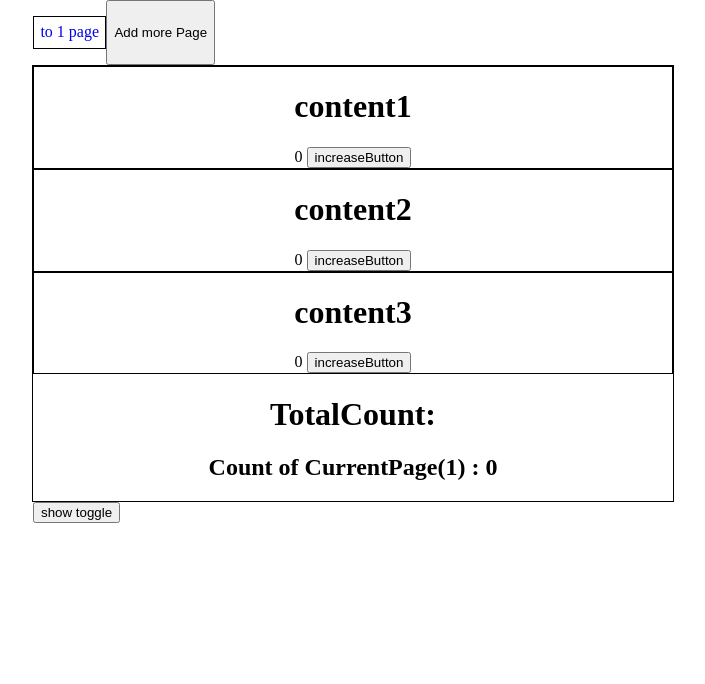
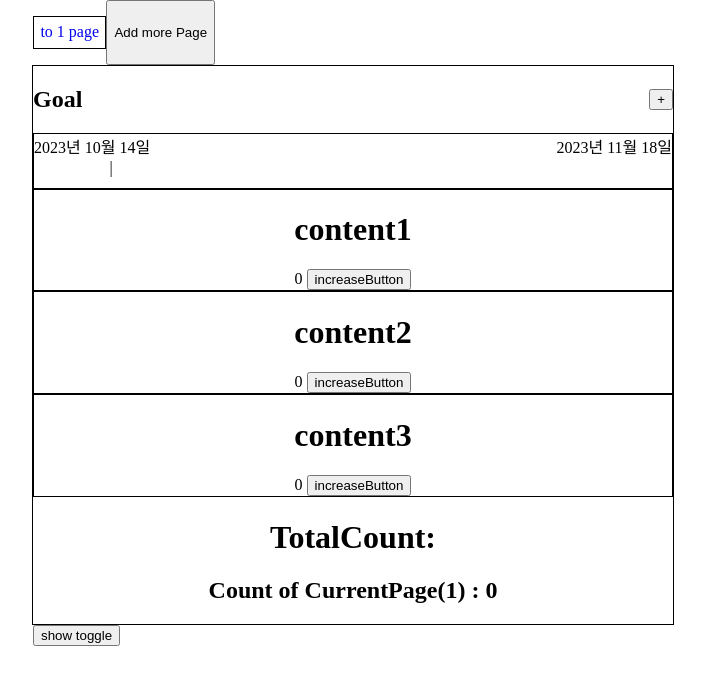
Before and after one commit to tlsdbtn0507/test, a React (Create React App) app: page / in a window 1280 px wide. Shown: the top 684 px of the page, without its empty margins (287-992 px from the left). Built offline with nearby package versions, Linux system fonts and the light colour scheme.

Commit message:
[test] before time line cells

```diff
--- a/src/components/footer.js
+++ b/src/components/footer.js
@@ -16,6 +16,7 @@ const Footer = () => {
       >
         show toggle
       </button>
+
     </div>
   );
 };
--- /dev/null
+++ b/src/components/timeHeader.js
@@ -0,0 +1,13 @@
+import css from '../css/timeHeader.module.css'
+
+const TimeHeader = () => {
+
+    return(
+        <div className={css.div}>
+            <h2 >Goal</h2>
+            <button >+</button>
+        </div>
+    )
+}
+
+export default TimeHeader
--- /dev/null
+++ b/src/components/timeLine.js
@@ -0,0 +1,60 @@
+import css from '../css/timeline.module.css'
+import TimeHeader from './timeHeader'
+
+const TimeLine =()=>{
+
+    const start = new Date(2023,9,14)
+    const end = new Date(2023,10,18)
+    const toDay = new Date()
+
+    const stringMaker = (date)=>{
+        const arr = [[date.getFullYear(),'년'],[date.getMonth()+1,'월'],[date.getDate(),'일']]
+
+        let str = '';
+        for (let i = 0; i < arr.length; i++) {
+            str += `${arr[i][0]}${arr[i][1]} `
+        }
+
+        return str
+    }
+
+    const startString = stringMaker(start)
+    const endString = stringMaker(end)
+
+    const getDateDiff = (date1, date2) => {
+        const diffDate = date1.getTime() - date2.getTime();
+        return Math.abs(diffDate / (1000 * 60 * 60 * 24));
+      }
+
+
+    const datesDiff = getDateDiff(end,start);
+    const datesDiifToday = Math.trunc(getDateDiff(toDay,start))
+
+    console.log(datesDiifToday,toDay,start)
+
+    const dateCells = []
+
+    for (let i = 0; i < datesDiff; i++) {
+        dateCells.push(<td key={i} className={css['dates-td']}>{i===datesDiifToday ? '|': ""}</td>)
+    }
+
+    return(
+        <>
+            <TimeHeader/>
+        <table>
+          <tbody>
+            <span className={css.start}>{startString}</span>
+            <span className={css.end}>{endString}</span>
+            <tr className={css.dates}>
+                {dateCells.map(e=>e)}
+            </tr>
+            <tr className={css.cells}>
+
+            </tr>
+            </tbody>
+        </table>
+        </>
+    )
+}
+
+export default TimeLine
--- a/src/components/total.js
+++ b/src/components/total.js
@@ -14,6 +14,7 @@ const Total = () => {
       <h2>
         Count of CurrentPage{`(${pageIndex})`} : {count}
       </h2>
+
     </>
   );
 };
--- /dev/null
+++ b/src/css/timeHeader.module.css
@@ -0,0 +1,5 @@
+.div{
+    display: flex;
+    align-items: center;
+    justify-content: space-between
+}
--- /dev/null
+++ b/src/css/timeline.module.css
@@ -0,0 +1,27 @@
+table{
+    width: 100%;
+    border-collapse: collapse;
+    border: 1px solid;
+}
+
+.start{
+    float: left;
+}
+
+.end{
+    float: right;
+}
+
+.dates{
+    height: auto;
+    display: flex;
+    justify-content: space-between;
+    width: 100%;
+}
+
+.cells{
+    height: 10px;
+    display: flex;
+    justify-content: space-between;
+
+}
--- a/src/pages/Main.js
+++ b/src/pages/Main.js
@@ -1,11 +1,13 @@
 import "../css/App.css";
 import Content from "../components/content";
 import Total from "../components/total";
+import TimeLine from "../components/timeLine";
 
 const Main = () => {
   const contents = [1, 2, 3];
   return (
     <div className="contents-holder">
+      <TimeLine/>
       {contents.map((e) => (
         <Content key={e} num={e} />
       ))}
```
